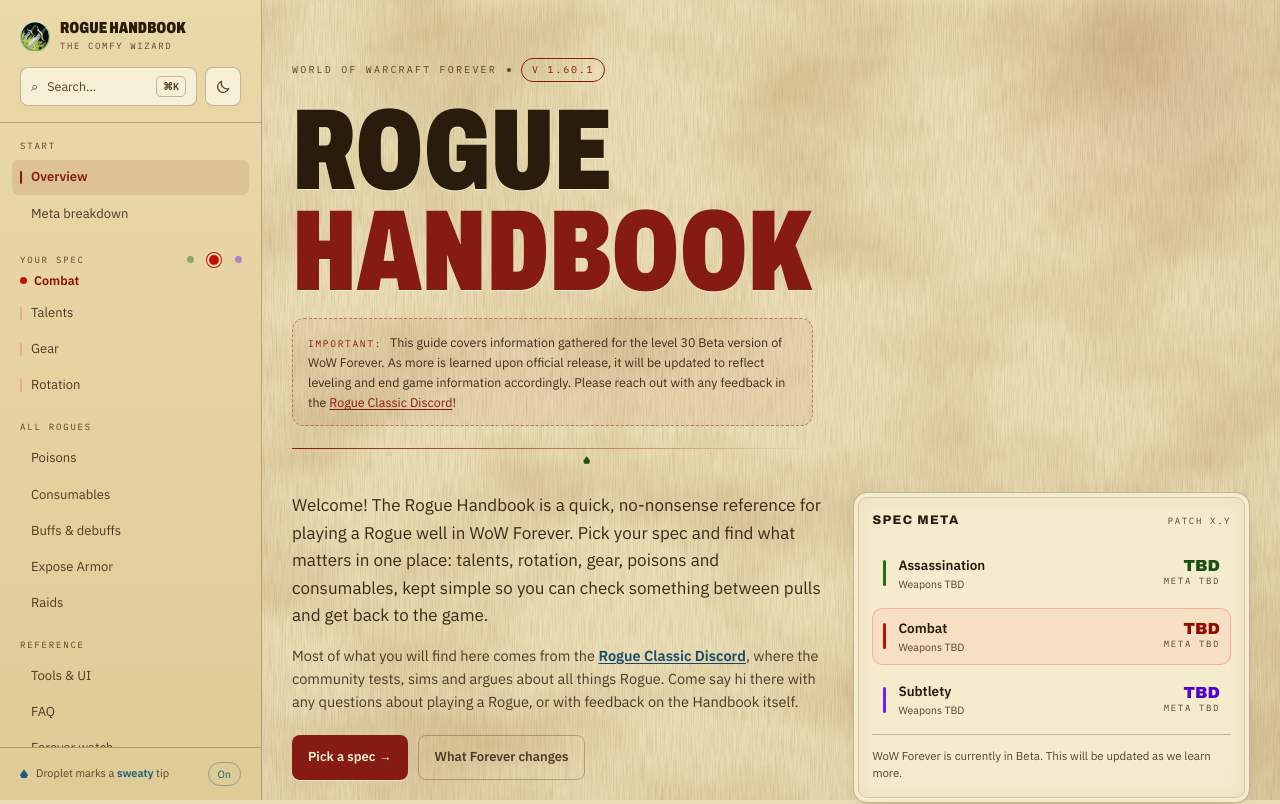
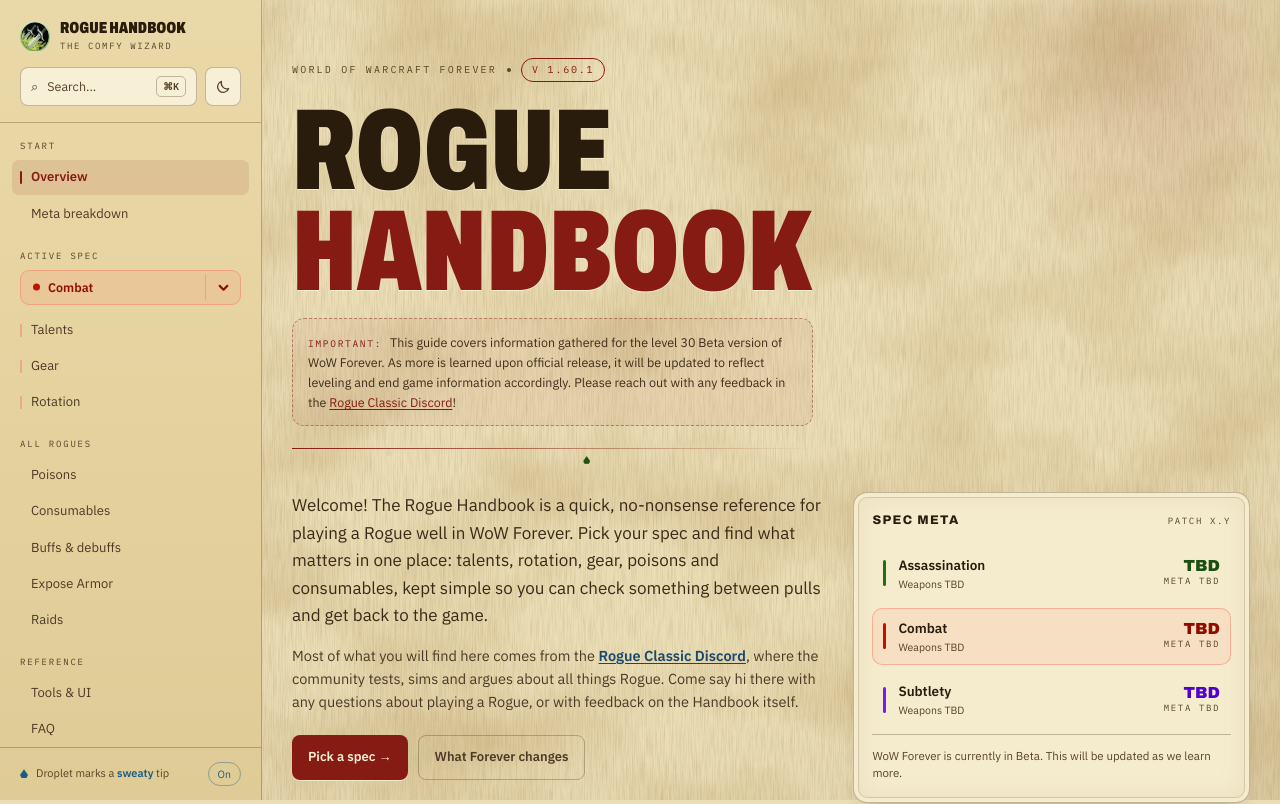
Before and after one commit to ericbtaylorjr/rogueforever, a React (Vite) app: page / in a window 1280 px wide. Shown: the top 804 px of the page. Built offline with nearby package versions, Linux system fonts and the light colour scheme.

Commit message:
updated main nav drop down for active spec

```diff
--- a/src/components/shell/NavList.tsx
+++ b/src/components/shell/NavList.tsx
@@ -1,49 +1,12 @@
-import { nav, specs } from '../../content/content';
-import { scope } from '../../content/copy';
+import { nav } from '../../content/content';
 import type { NavGroup } from '../../content/types';
 import { useHandbook } from '../../state/HandbookProvider';
-import { useTheme } from '../../state/ThemeProvider';
 import { useSpecColor } from '../../state/useSpecColor';
-
-/** Compact spec switcher for the spec group header: one dot per spec. */
-function SpecDots({ touch }: { touch: boolean }) {
-  const { spec, setSpec } = useHandbook();
-  const { tone } = useTheme();
-  return (
-    <div role="group" aria-label={scope.navSwitch} className="ml-auto flex gap-[2px]">
-      {specs.map((s) => {
-        const on = s.id === spec;
-        return (
-          <button
-            key={s.id}
-            type="button"
-            aria-label={s.name}
-            aria-pressed={on}
-            title={s.name}
-            onClick={() => setSpec(s.id)}
-            className={`grid place-items-center rounded-full ${touch ? 'size-[36px]' : 'size-[22px]'}`}
-          >
-            <span
-              aria-hidden="true"
-              className="rounded-full transition-all"
-              style={{
-                width: on ? 10 : 7,
-                height: on ? 10 : 7,
-                background: tone(s.color, 3),
-                opacity: on ? 1 : 0.45,
-                boxShadow: on ? `0 0 0 2px var(--bg), 0 0 0 3px ${tone(s.color, 3)}` : undefined,
-              }}
-            />
-          </button>
-        );
-      })}
-    </div>
-  );
-}
+import { SpecSelect } from '../ui/SpecSelect';
 
 /**
  * Grouped section nav. `size="touch"` is the drawer variant — bigger targets.
- * The spec-scoped group is labelled with the active spec and drawn in its colour.
+ * The spec-scoped group opens with the spec dropdown, and its items are drawn in the spec's colour.
  * Note: item counts were removed in a later design revision. Don't add them back.
  */
 export function NavList({ size = 'rail' }: { size?: 'rail' | 'touch' }) {
@@ -53,18 +16,9 @@
 
   const header = (group: NavGroup) =>
     group.scope === 'spec' ? (
-      <div className="mb-[6px] pl-[8px]">
-        <div className="flex items-center">
-          <span className="t-eyebrow text-[9px] tracking-[.2em] text-faint">{group.label}</span>
-          <SpecDots touch={touch} />
-        </div>
-        <div
-          className={`flex items-center gap-[7px] font-semibold ${touch ? 'text-[14px]' : 'text-[12.5px]'}`}
-          style={{ color: c.text }}
-        >
-          <span aria-hidden="true" className="size-[7px] rounded-full" style={{ background: c.mark }} />
-          {c.spec.name}
-        </div>
+      <div className="mb-[8px] px-[8px]">
+        <div className="t-eyebrow mb-[7px] text-[9px] tracking-[.2em] text-faint">{group.label}</div>
+        <SpecSelect size={touch ? 'touch' : 'rail'} />
       </div>
     ) : (
       <div className="t-eyebrow mb-[7px] px-[8px] text-[9px] tracking-[.2em] text-faint">{group.label}</div>
--- a/src/components/shell/SpecBar.tsx
+++ b/src/components/shell/SpecBar.tsx
@@ -1,11 +1,11 @@
 import { specBar } from '../../content/copy';
 import { specs } from '../../content/content';
-import type { SpecId } from '../../content/types';
 import { useHandbook } from '../../state/HandbookProvider';
 import { useTheme } from '../../state/ThemeProvider';
 import { useSpecColor } from '../../state/useSpecColor';
 import { hexA } from '../../lib/color';
 import { Droplet } from '../ui/Droplet';
+import { SpecSelect } from '../ui/SpecSelect';
 
 /** Sticky inside the spec zone. Owns the spec picker and the sweaty-tips toggle. */
 export function SpecBar() {
@@ -29,37 +29,7 @@
         }}
       >
         {isPhone ? (
-          <div className="relative min-w-0 flex-1">
-            <span
-              aria-hidden="true"
-              className="pointer-events-none absolute left-[13px] top-1/2 size-[7px] shrink-0 -translate-y-1/2 rounded-full"
-              style={{ background: c.mark }}
-            />
-            <select
-              aria-label={specBar.label}
-              value={spec}
-              onChange={(e) => setSpec(e.target.value as SpecId)}
-              className="w-full appearance-none rounded-[20px] border bg-transparent py-[10px] pl-[27px] pr-[30px] text-[13px] font-semibold"
-              style={{
-                borderColor: c.line,
-                background: c.soft,
-                color: c.text,
-              }}
-            >
-              {specs.map((s) => (
-                <option key={s.id} value={s.id} style={{ color: '#0B0B0D' }}>
-                  {s.name}
-                </option>
-              ))}
-            </select>
-            <span
-              aria-hidden="true"
-              className="pointer-events-none absolute right-[12px] top-1/2 -translate-y-1/2 text-[9px]"
-              style={{ color: c.text }}
-            >
-              ▾
-            </span>
-          </div>
+          <SpecSelect />
         ) : (
           <>
             <span className="t-eyebrow text-[9.5px] tracking-[.18em] text-faint">
--- /dev/null
+++ b/src/components/ui/SpecSelect.tsx
@@ -0,0 +1,50 @@
+import { specs } from '../../content/content';
+import { specBar } from '../../content/copy';
+import type { SpecId } from '../../content/types';
+import { useHandbook } from '../../state/HandbookProvider';
+import { useSpecColor } from '../../state/useSpecColor';
+
+/**
+ * Native spec dropdown tinted in the active spec's colour. Used by the phone spec
+ * bar and the nav's spec group. `size="rail"` is the compact desktop variant.
+ */
+export function SpecSelect({ size = 'touch' }: { size?: 'rail' | 'touch' }) {
+  const { spec, setSpec } = useHandbook();
+  const c = useSpecColor();
+  const rail = size === 'rail';
+
+  return (
+    <div className="relative min-w-0 flex-1">
+      <span
+        aria-hidden="true"
+        className="pointer-events-none absolute left-[13px] top-1/2 size-[7px] shrink-0 -translate-y-1/2 rounded-full"
+        style={{ background: c.mark }}
+      />
+      <select
+        aria-label={specBar.label}
+        value={spec}
+        onChange={(e) => setSpec(e.target.value as SpecId)}
+        className={`w-full cursor-pointer appearance-none rounded-[9px] border bg-transparent pl-[27px] pr-[46px] font-semibold transition-[border-color,box-shadow] hover:shadow-[inset_0_0_0_1px_currentColor] ${
+          rail ? 'py-[7px] text-[12.5px]' : 'py-[10px] text-[13px]'
+        }`}
+        style={{ borderColor: c.line, background: c.soft, color: c.text }}
+      >
+        {specs.map((s) => (
+          <option key={s.id} value={s.id} style={{ color: '#0B0B0D' }}>
+            {s.name}
+          </option>
+        ))}
+      </select>
+      {/* Divided caret segment: reads as a dropdown field rather than a tinted pill. */}
+      <span
+        aria-hidden="true"
+        className="pointer-events-none absolute inset-y-[5px] right-0 grid w-[36px] place-items-center border-l"
+        style={{ borderColor: c.line, color: c.text }}
+      >
+        <svg width="13" height="13" viewBox="0 0 12 12" fill="none" stroke="currentColor" strokeWidth="2" strokeLinecap="round" strokeLinejoin="round">
+          <path d="M2.5 4.5 6 8l3.5-3.5" />
+        </svg>
+      </span>
+    </div>
+  );
+}
--- a/src/content/content.json
+++ b/src/content/content.json
@@ -895,7 +895,7 @@
       ]
     },
     {
-      "label": "YOUR SPEC",
+      "label": "ACTIVE SPEC",
       "scope": "spec",
       "items": [
         {
--- a/src/content/copy.ts
+++ b/src/content/copy.ts
@@ -56,7 +56,6 @@
     eyebrow: 'FOR EVERY ROGUE',
     body: 'Everything from here down applies whatever spec you play.',
   },
-  navSwitch: 'Switch spec',
 } as const;
 
 /** Section headings. Nav labels are shorter — these are the on-page H2s. */
```
